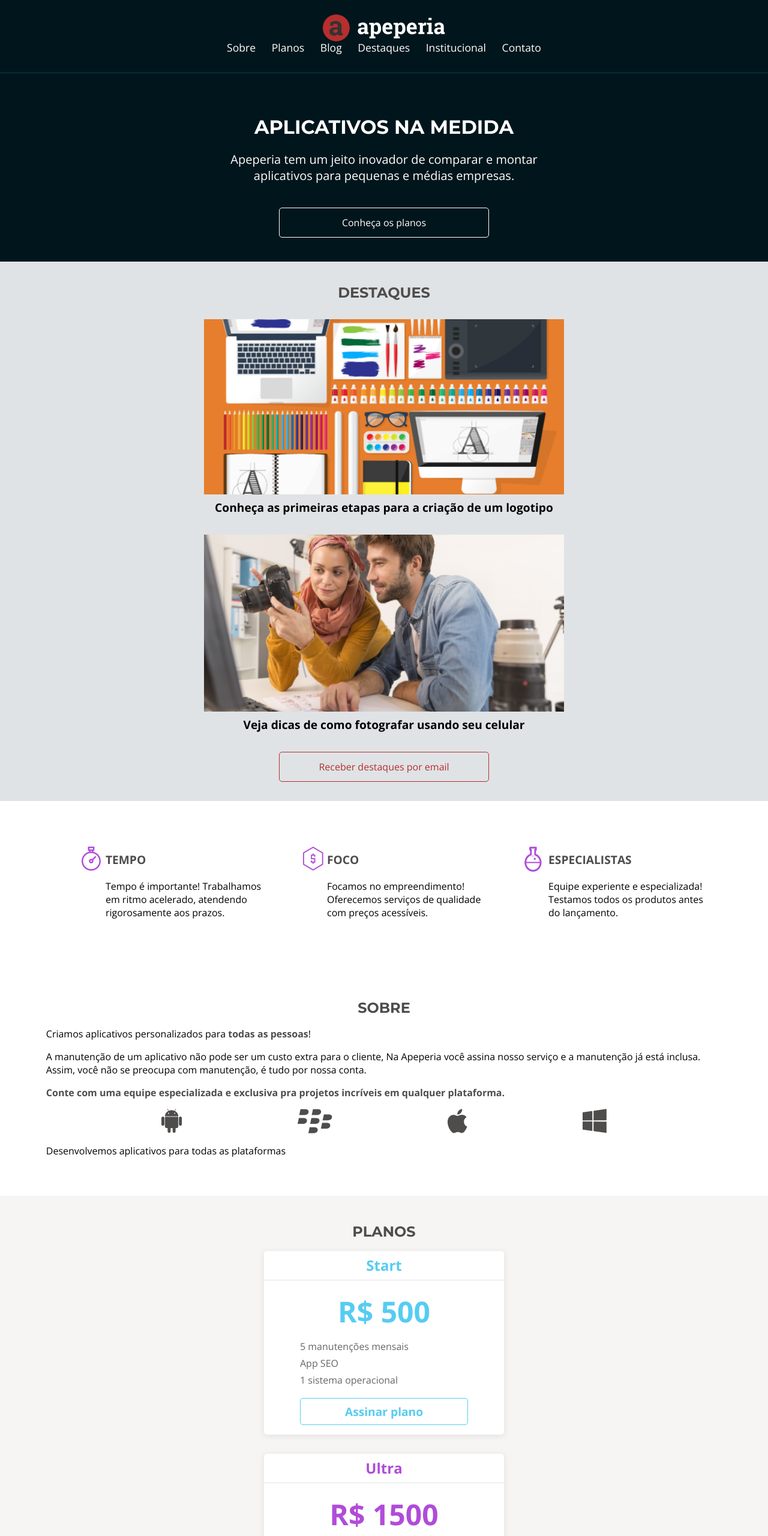
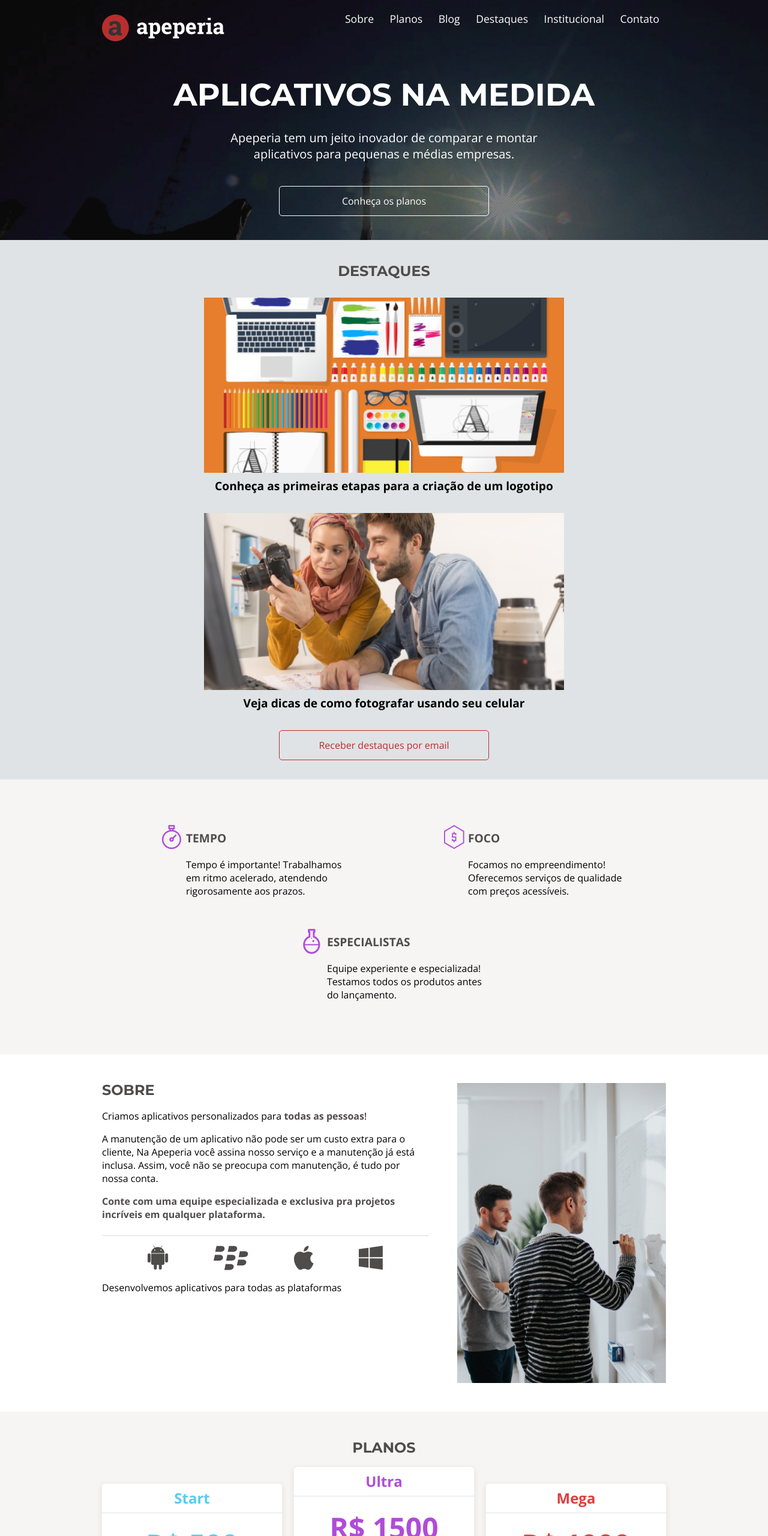
Before and after one commit to renatopl97/apeperia-alura, a plain HTML site: page index.html in a window 1280 px wide. Shown: the top 2560 px of the page at 60% size. Drawn offline with nearby package versions, Linux system fonts and the light colour scheme.

Commit message:
atividade finalizada

```diff
--- a/css/base.css
+++ b/css/base.css
@@ -35,3 +35,10 @@ body {
     border: 1px solid var(--branco);
     border-radius: 5px;
 }
+
+@media screen and (min-width: 1024px) {
+    .container {
+        padding-left: calc((100% - 940px)/2);
+        padding-right: calc((100% - 940px)/2);
+    }
+}
--- a/css/cabecalho.css
+++ b/css/cabecalho.css
@@ -26,3 +26,11 @@
     margin-bottom: 1.25rem;
     margin-left: .7rem;
 }
+
+@media screen and (min-width: 1024px) {
+    .cabecalho {
+        flex-direction: row;
+        justify-content: space-between;
+        border: none;
+    }
+}
--- a/css/chamada.css
+++ b/css/chamada.css
@@ -32,3 +32,16 @@
         max-width: 600px;
     }
 }
+
+@media screen and (min-width: 1024px) {
+    .chamada {
+        background-image: url(../img/bg-intro.jpg);
+        background-size: cover;
+        padding-top: 8.25rem
+    }
+
+    .chamada__titulo {
+        font-size: 3.25rem;
+        margin-bottom: 2rem;
+    }
+}
--- a/css/diferenciais.css
+++ b/css/diferenciais.css
@@ -40,3 +40,13 @@
 .item__texto {
     line-height: normal;
 }
+
+@media screen and (min-width: 1024px) {
+    .diferenciais {
+        background-color: var(--cinza-claro);
+    }
+
+    .diferenciais__lista {
+        justify-content: space-around;
+    }
+}
--- a/css/institucional.css
+++ b/css/institucional.css
@@ -57,3 +57,21 @@
         width: 100%;
     }
 }
+
+@media screen and (min-width: 1024px) {
+    .institucional__conteudo {
+        width: 100%;
+        display: flex;
+        justify-content: space-between;
+        text-align: left;
+    }
+
+    .institucional__video {
+        align-self: flex-end;
+        width: 375px;
+    }
+
+    .institucional__contato-email {
+        display: block;
+    }
+}
--- a/css/planos.css
+++ b/css/planos.css
@@ -96,3 +96,15 @@
         max-width: 400px;
     }
 }
+
+@media screen and (min-width: 1024px) {
+    .planos__cartoes {
+        flex-direction: row;
+        justify-content: space-between;
+        align-items: flex-end;
+    }
+
+    .cartao {
+        max-width: 300px;
+    }
+}
--- a/css/rodape.css
+++ b/css/rodape.css
@@ -28,3 +28,16 @@
     display: inline-block;
     margin: 0 .5rem .7rem;
 }
+
+@media screen and (min-width: 1024px) {
+    .rodape {
+        flex-direction: row;
+        flex-wrap: wrap;
+        justify-content: space-between;
+    }
+
+    .rodape__navegacao {
+        text-align: left;
+        min-width: 600px;
+    }
+}
--- a/css/sobre.css
+++ b/css/sobre.css
@@ -29,3 +29,30 @@
     justify-content: space-evenly;
     margin-bottom: 1rem;
 }
+
+.sobre__imagem {
+    display: none;
+}
+
+@media screen and (min-width: 1024px) {
+    .sobre {
+        display: flex;
+    }
+
+    .sobre__conteudo {
+        margin-right: 3rem;
+    }
+
+    .sobre__titulo {
+        text-align: left;
+    }
+
+    .sobre__texto--divisao {
+        border-bottom: 1px solid var(--cinza-medio);
+        padding-bottom: 1.5rem;
+    }
+
+    .sobre__imagem {
+        display: block;
+    }
+}
--- a/index.html
+++ b/index.html
@@ -73,12 +73,13 @@
             </ul>
         </section>
         <section class="sobre container">
+            <div class="sobre__conteudo">
                 <h2 class="sobre__titulo">Sobre</h2>
                 <p class="sobre__texto">Criamos aplicativos personalizados para <strong class="sobre__texto--destaque">todas as pessoas</strong>!</p>
                 <p class="sobre__texto">
                     A manutenção de um aplicativo não pode ser um custo extra para o cliente, Na Apeperia você assina nosso serviço e a manutenção já está inclusa. Assim, você não se preocupa com manutenção, é tudo por nossa conta.
                 </p>
-            <p class="sobre__texto sobre__texto--destaque">
+                <p class="sobre__texto sobre__texto--destaque sobre__texto--divisao">
                     Conte com uma equipe especializada e exclusiva pra projetos incríveis em qualquer plataforma.
                 </p>
                 <ul class="sobre__plataformas">
@@ -88,6 +89,8 @@
                     <li><img src="img/windowsphone.png" alt="Ícone da Microsoft"></li>
                 </ul>
                 <p class="sobre__texto">Desenvolvemos aplicativos para todas as plataformas</p>
+            </div>
+            <img src="img/sobre-apeperia.png" alt="Sobre a Apeperia" class="sobre__imagem">
         </section>
         <section class="planos container">
             <h2 class="planos__titulo">Planos</h2>
@@ -132,6 +135,8 @@
         </section>
         <section class="institucional container">
             <h2 class="institucional__titulo">Institucional</h2>
+            <div class="institucional__conteudo">
+                <div class="institucional__informacoes">
                     <p class="institucional__descricao">Um pouco mais sobre a Apeperia</p>
                     <address class="institucional__endereco">
                         Rua Vergueiro, 3185</br>
@@ -140,7 +145,9 @@
                             <p><a href="tel:+551155712751" class="institucional__contato-telefone">(11) 5571-2751</a> ou <a href="mailto:contato@apeperia.com" class="institucional__contato-email">contato@apeperia.com</a></p>
                         </article>
                     </address>
+                </div>
                 <video src="img/formacao-java.mp4" class="institucional__video" controls></video>
+            </div>
         </section>
     </main>
     <footer class="rodape container">
```
Lines whose indentation alone changed are shown as unchanged.
